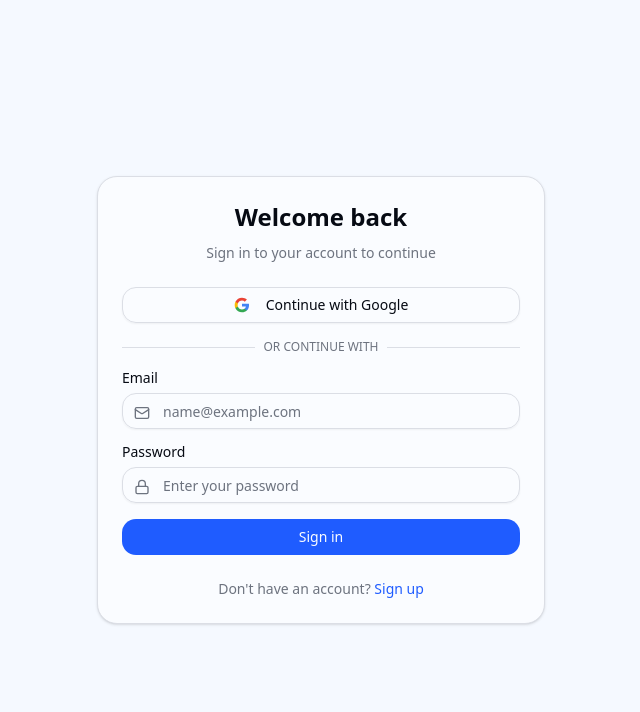
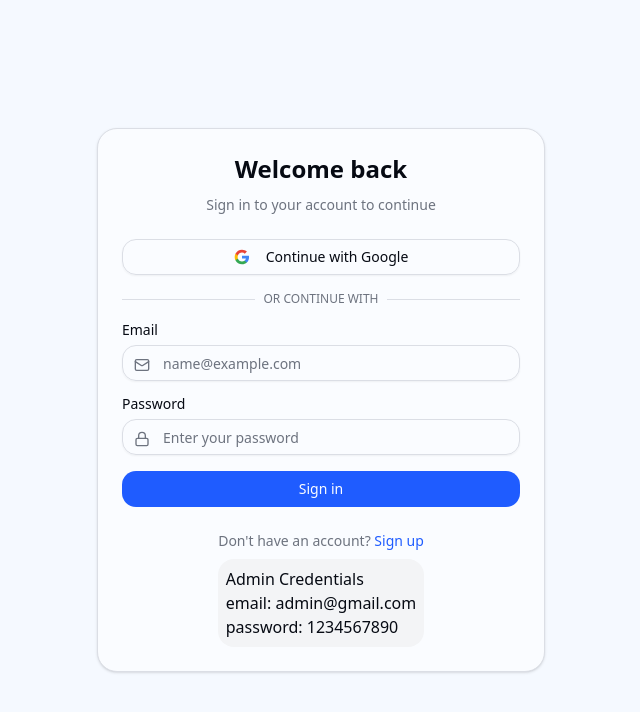
Before and after one commit to anmolpaweriya/campus-gpt, a Next.js app: page /auth/login in a window 1280 px wide. Shown: the top 712 px of the page, without its empty margins (319-959 px from the left). Built offline with nearby package versions, Linux system fonts and the light colour scheme.

Commit message:
added testing admin credentials

```diff
--- a/src/app/auth/login/page.tsx
+++ b/src/app/auth/login/page.tsx
@@ -168,6 +168,11 @@ export default function LoginPage() {
               Sign up
             </Link>
           </div>
+          <div className="bg-gray-100 p-2 rounded-2xl">
+            <p>Admin Credentials</p>
+            <p>email: admin@gmail.com</p>
+            <p>password: 1234567890</p>
+          </div>
         </CardFooter>
       </Card>
     </div>
```
